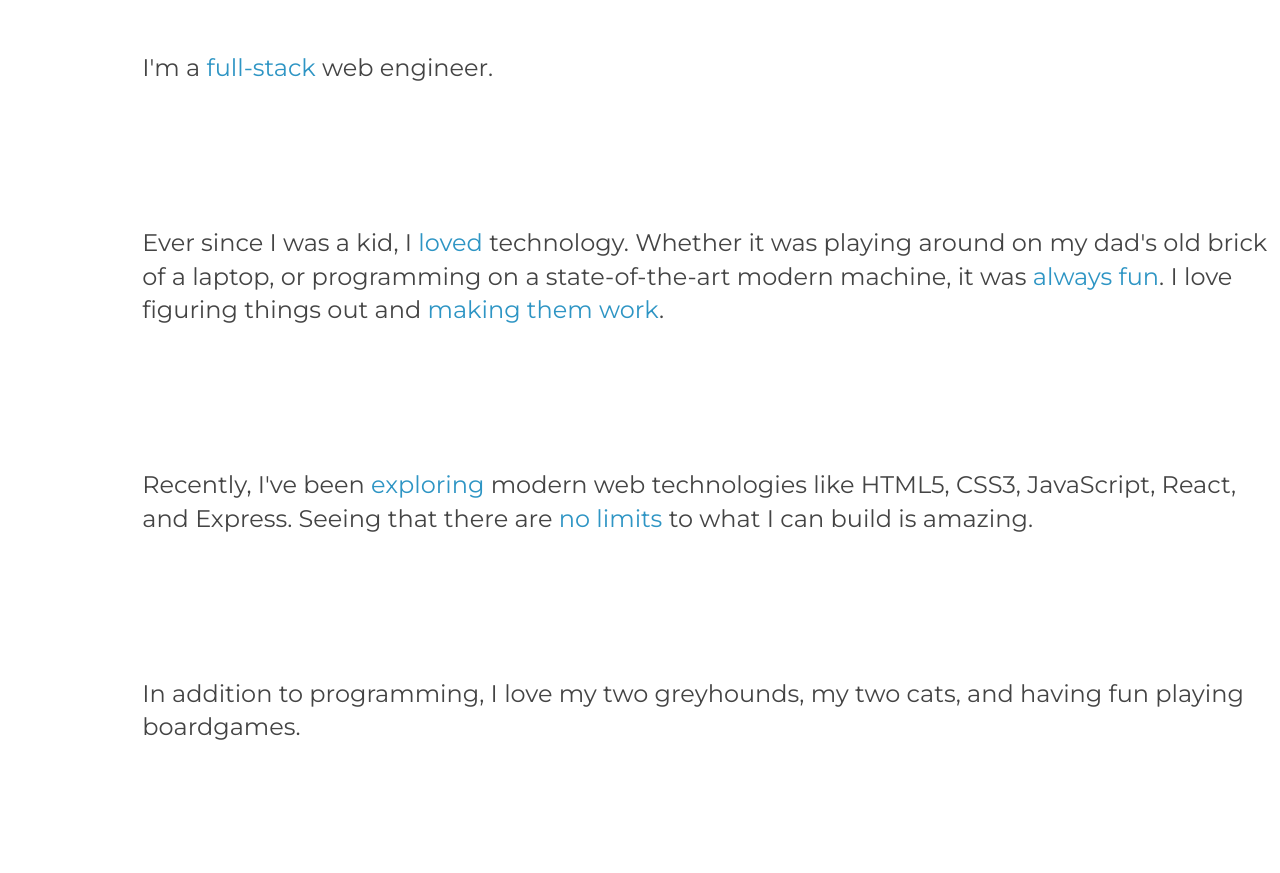
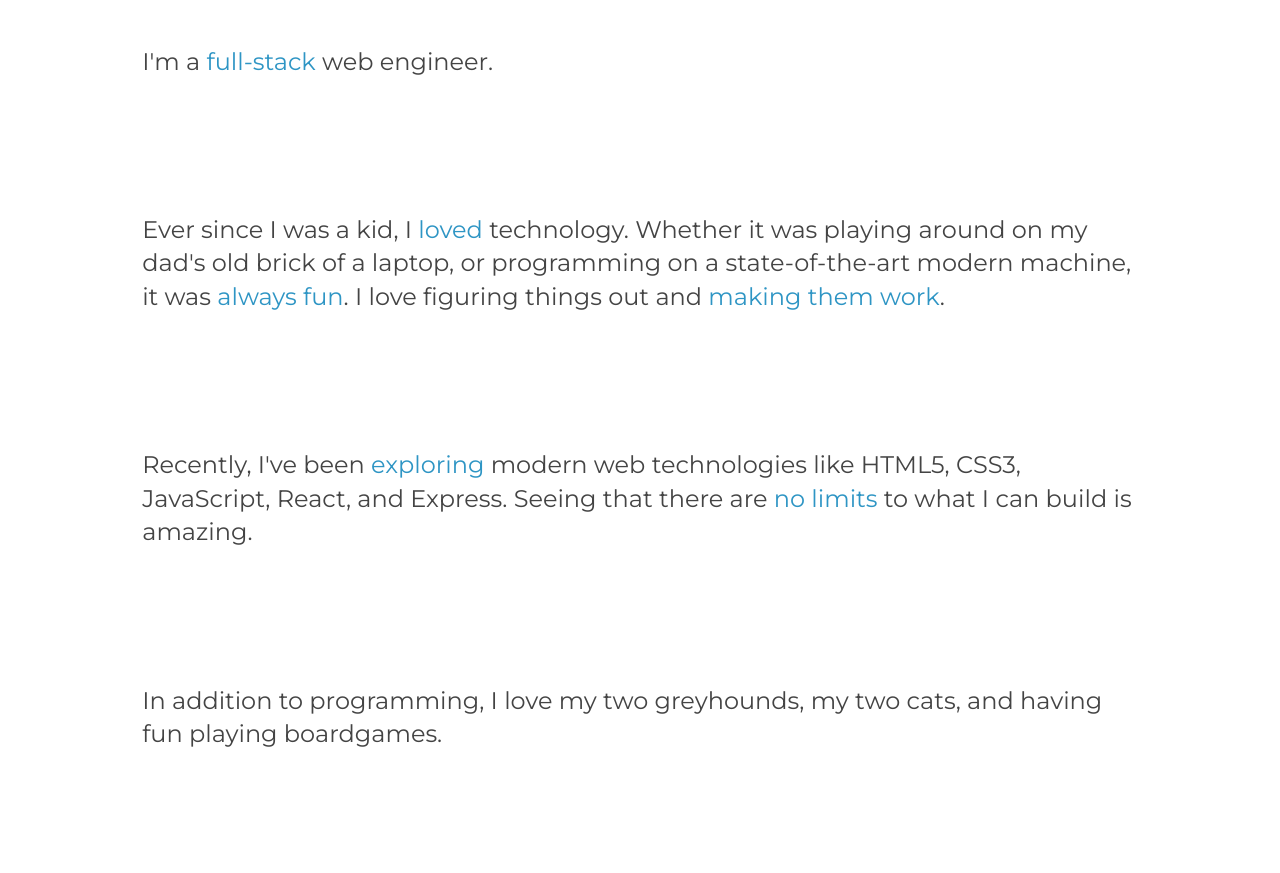
Before and after one commit to mathewbwilliamson/personal-website-gatsby, a Gatsby site: page / in a window 1280 px wide. Shown: the part 1139-2012 px from the top of the page. Built offline with nearby package versions, Linux system fonts and the light colour scheme; Gatsby itself is replaced by a stand-in of ours.

Commit message:
Finished AboutMe layout!

```diff
--- a/src/components/main.css
+++ b/src/components/main.css
@@ -152,7 +152,7 @@ div {
 }
 
 .aboutMe > p {
-  grid-column: 2 / span 5;
+  grid-column: 2 / 3;
 
 }
 
```
